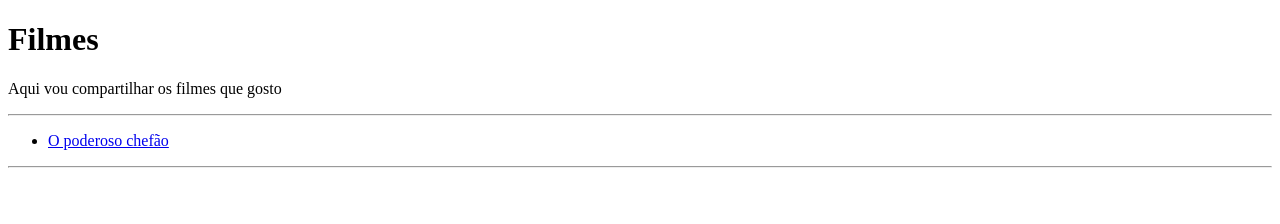
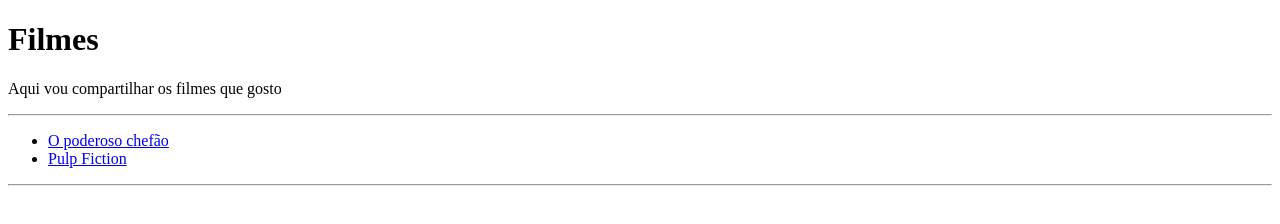
Before and after one commit to VictorGarcia12/Atividade_1209_Victor, a plain HTML site: page index.html in a window 1280 px wide. Drawn offline with Linux system fonts and the light colour scheme.

Commit message:
Update index.html
Acrescentar pulp.html

```diff
--- a/index.html
+++ b/index.html
@@ -13,6 +13,7 @@
     <hr>
     <ul>
     <li><a href="poderoso.html">O poderoso chefão</a></li>
+    <li><a href="pulp.html">Pulp Fiction</a></li>
     </ul>
     <hr>
 </body>
```
